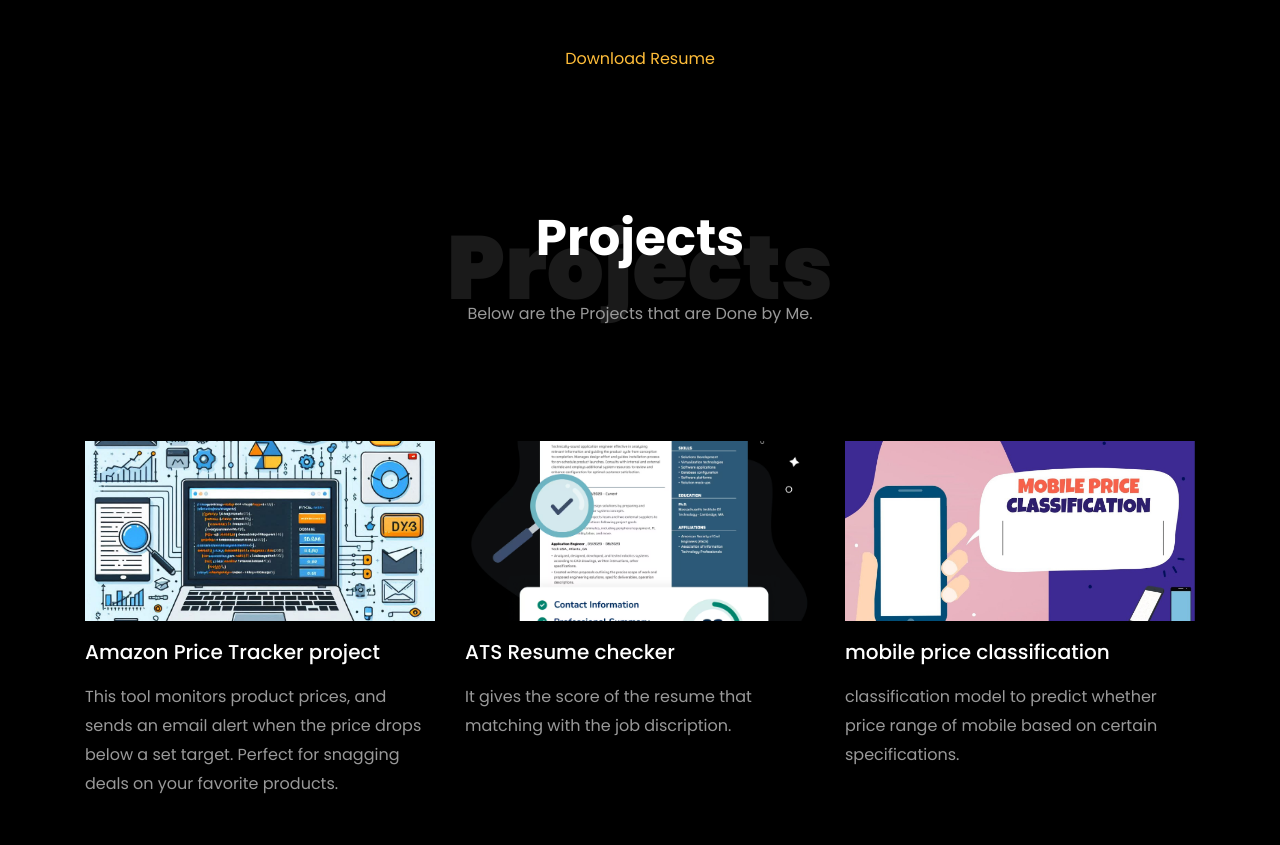
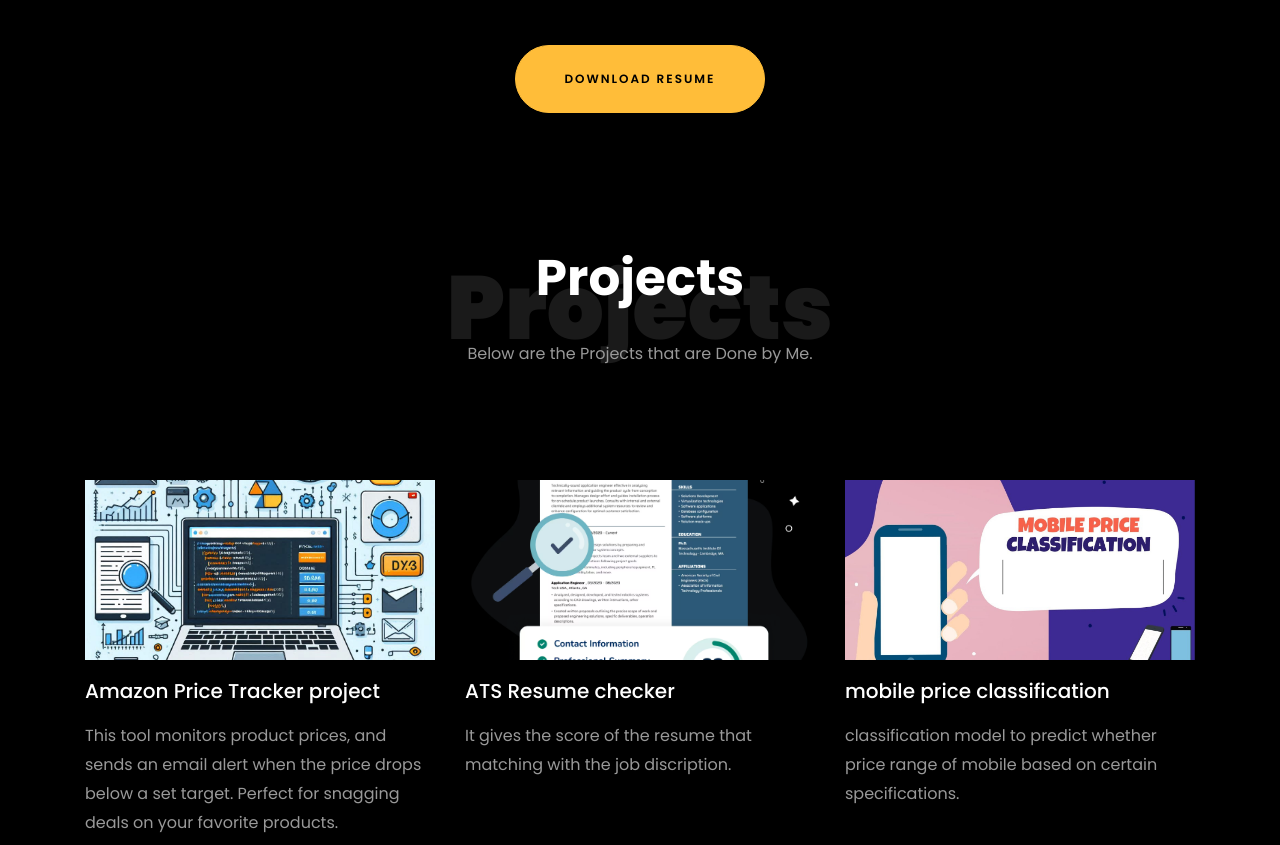
Before and after one commit to puneethsairama/pp, a plain HTML site: page index.html in a window 1280 px wide. Shown: the part 3937-4782 px from the top of the page. Drawn offline with Linux system fonts and the light colour scheme; animation ran at ten frames a second; files whose address does not match are found by name.

Commit message:
index.html

```diff
--- a/index.html
+++ b/index.html
@@ -439,7 +439,7 @@
 
     		<div class="row justify-content-center mt-5">
     			<div class="col-md-6 text-center ftco-animate">
-    				<p><a href="https://drive.google.com/file/d/1jRNky_zy3k42DF2ArdoJYfbNzl5Sozbm/view?usp=sharing">Download Resume</a></p>
+    				<p><a href="https://drive.google.com/file/d/1jRNky_zy3k42DF2ArdoJYfbNzl5Sozbm/view?usp=sharing"class="btn btn-primary py-4 px-5">Download Resume</a></p>
     			</div>
     		</div>
     	</div>
```
